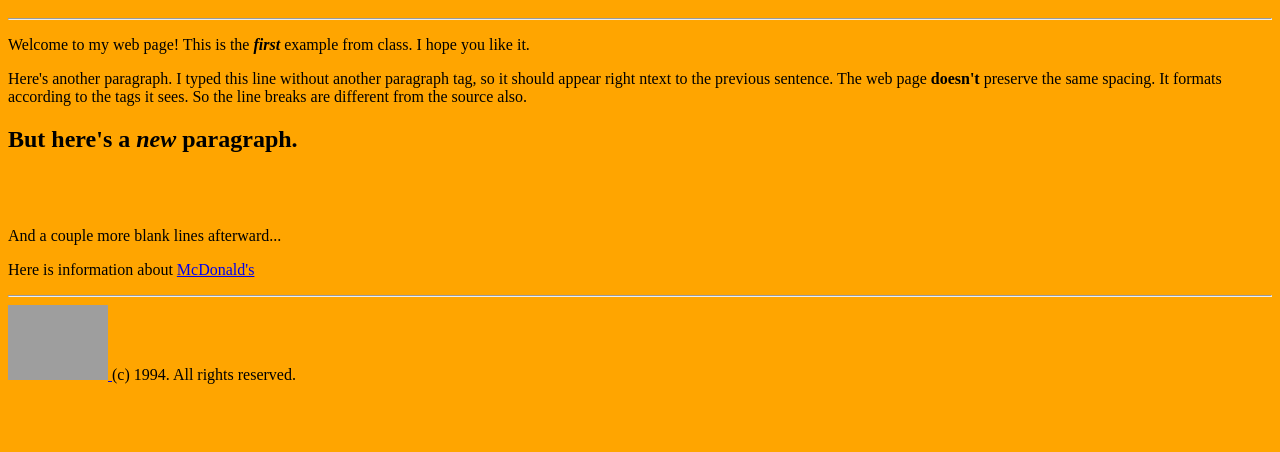
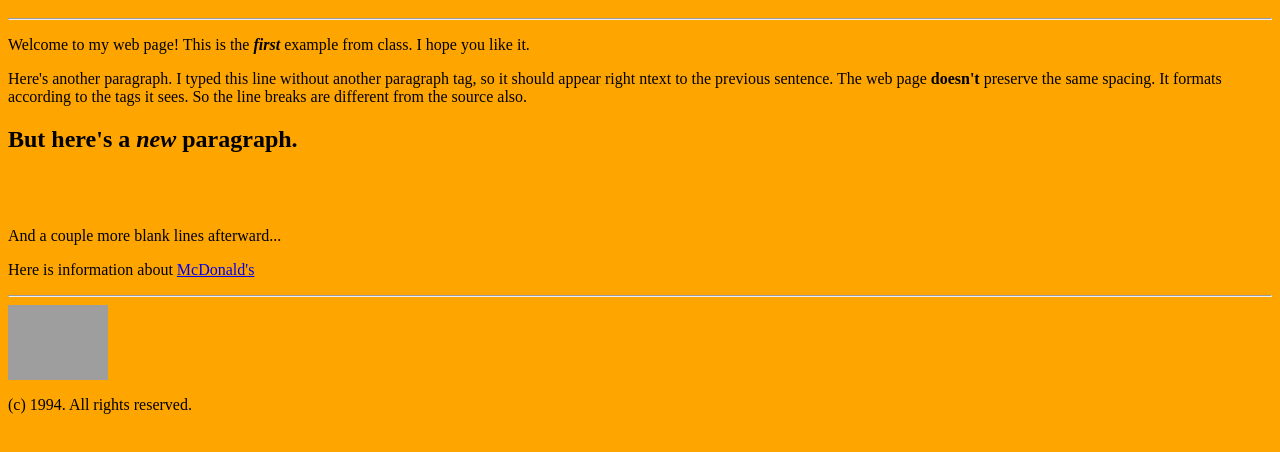
Before and after one commit to clintchan/classexamples, a plain HTML site: page index.html in a window 1280 px wide. Shown: the part 48-500 px from the top of the page. Drawn offline with Linux system fonts and the light colour scheme; grey boxes are pictures that could not be loaded.

Commit message:
Update index.html

```diff
--- a/index.html
+++ b/index.html
@@ -25,6 +25,6 @@
     <a href="IMG_6124.JPG">
       <img src="IMG_6124.JPG" width="100">
     </a>
-    (c) 1994.  All rights reserved.
+    <p>(c) 1994.  All rights reserved.
   </body>
 </html>
```
